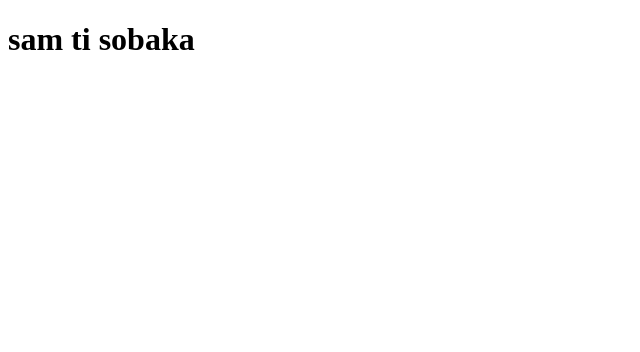
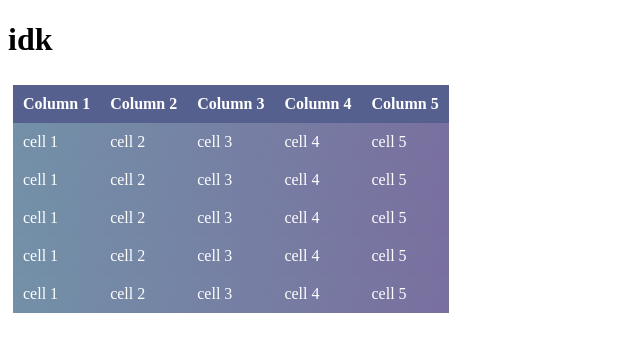
Before and after one commit to Zoqr/260619, a plain HTML site: page index.html in a window 1280 px wide. Shown: the whole page, without its empty margins (0-640 px from the left). Drawn offline with Linux system fonts and the light colour scheme.

Commit message:
changes for table

```diff
--- a/index.html
+++ b/index.html
@@ -5,8 +5,59 @@
     <meta name="viewport" content="width=device-width, initial-scale=1.0">
     <meta http-equiv="X-UA-Compatible" content="ie=edge">
     <title>Document</title>
+    <link rel="stylesheet" href="style.css">
 </head>
 <body>
-    <h1>sam ti sobaka</h1>
+    <h1>idk</h1>
+    <div  class='table__gradient' >
+        <table>
+            <tr>
+              <th>Column 1</th>
+              <th>Column 2</th>
+              <th>Column 3</th>
+              <th>Column 4</th>
+              <th>Column 5</th>
+
+            </tr>
+          <tr>
+            <td>cell 1</td>
+            <td>cell 2</td>
+            <td>cell 3</td>
+            <td>cell 4</td>
+            <td>cell 5</td>
+
+          </tr>
+          <tr>
+            <td>cell 1</td>
+            <td>cell 2</td>
+            <td>cell 3</td>
+            <td>cell 4</td>
+            <td>cell 5</td>
+          </tr>
+          <tr>
+            <td>cell 1</td>
+            <td>cell 2</td>
+            <td>cell 3</td>
+            <td>cell 4</td>
+            <td>cell 5</td>
+          </tr>
+          <tr>
+            <td>cell 1</td>
+            <td>cell 2</td>
+            <td>cell 3</td>
+            <td>cell 4</td>
+            <td>cell 5</td>
+          </tr>
+          <tr>
+            <td>cell 1</td>
+            <td>cell 2</td>
+            <td>cell 3</td>
+            <td>cell 4</td>
+            <td>cell 5</td>
+          </tr>
+        </table>
+    </div>
+
+
 </body>
 </html>
--- /dev/null
+++ b/style.css
@@ -0,0 +1,65 @@
+table {
+    color: #ffffff;
+    overflow: hidden;
+    display:inline-block;
+    border-collapse: collapse;
+    margin: 5px;
+
+  }
+
+td, th {
+      border: 0 solid #999;
+      padding: 10px;
+      position: relative;
+  }
+th {
+    background-color: #56608E;
+}
+
+.table____gradient {
+    box-sizing:border-box;
+    background: rgb(79,132,149);
+    background: linear-gradient(45deg, rgba(79,132,149,1) 0%, rgba(89,71,133,1) 100%);
+    min-height: 238px;
+    max-height: 238px;
+    min-width: 450px;
+    max-width: 450px;
+    display: flex;
+
+
+
+}
+tr {
+    background: linear-gradient(112deg, rgba(115,145,168,1) 0%, rgba(121,111,159,1) 100%);
+}
+tr:hover td {
+    background-color: #e4e3e3;
+    opacity: 0.5;
+
+
+}
+
+td:hover::after,
+thead th:not(:empty):hover::after,
+td:focus::after,
+thead th:not(:empty):focus::after {
+  content: '';
+  height: 10000px;
+  left: 0;
+  position: absolute;
+  top: -5000px;
+  width: 100%;
+  z-index: -1;
+}
+
+td:hover::after,
+th:hover::after {
+  background-color: #e4e3e3;
+  color: #fff;
+}
+
+td:focus::after,
+th:focus::after {
+  background-color: #e4e3e3;
+  color: #fff;
+}
```
